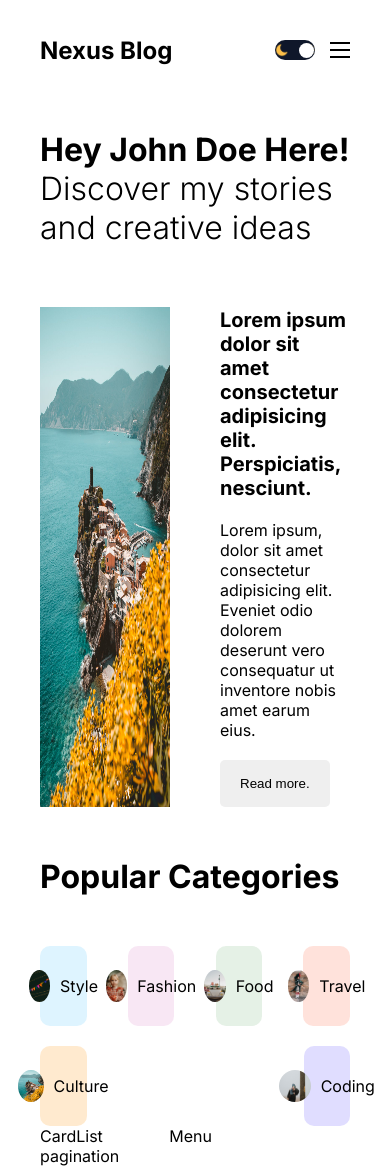
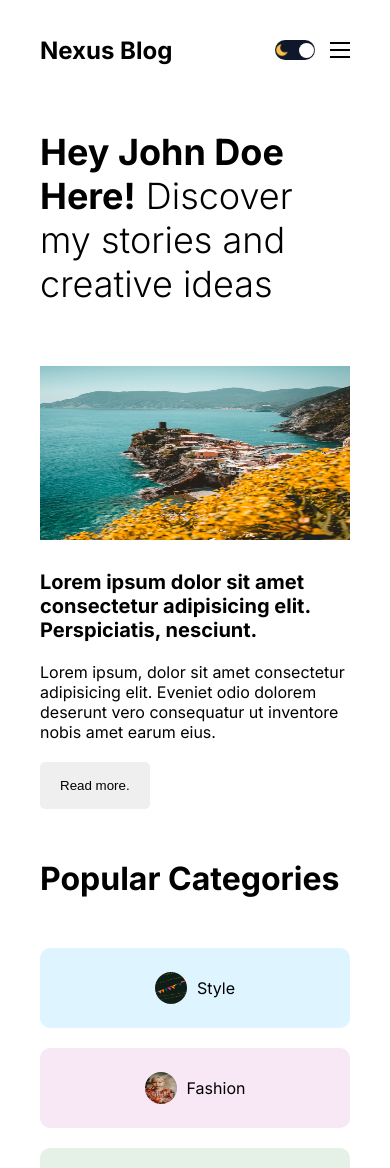
Before and after one commit to Akalanka-00/Nexus-Blog, a Next.js app: page / in a window 390 px wide. Shown: the top 1168 px of the page. Built offline with nearby package versions, Linux system fonts and the light colour scheme.

Commit message:
Category | Feature | Responsive

```diff
--- a/src/components/categoryList/categoryList.module.css
+++ b/src/components/categoryList/categoryList.module.css
@@ -25,3 +25,30 @@
 .image{
     border-radius: 50%;
 }
+
+@media screen and (max-width: 1280px){
+    .category{
+        width: 20%;
+    }
+}
+
+
+@media screen and (max-width: 1024px){
+    .category{
+        width: 25%;
+    }
+}
+
+
+@media screen and (max-width: 768px){
+    .category{
+        width: 45%;
+    }
+}
+
+
+@media screen and (max-width: 640px){
+    .category{
+        width: 100%;
+    }
+}
--- a/src/components/featured/featured.module.css
+++ b/src/components/featured/featured.module.css
@@ -12,16 +12,21 @@
     display: flex;
     align-items: center;
     gap: 50px;
+    flex-direction: row;
 }
 
 .imageContainer{
  flex:1;
- height: 500px;
+ height: 100%;
  position: relative;
+ width: 100%;
+ aspect-ratio: 16 / 9;
 }
 
 .image{
     object-fit: cover;
+    width: 100%;
+    height: 100%;
 }
 
 .textContainer{
@@ -47,3 +52,45 @@
     border-radius: 5px;
     width: max-content;
 }
+
+
+@media screen and (max-width:1280px) {
+    .title{
+        font-size: 72px;
+    }
+
+}
+
+@media screen and (max-width:1024px) {
+    .title{
+        font-size: 64px;
+    }
+
+    .post {
+        flex-direction: column; /* Stack items vertically */
+        gap: 30px; /* Space between the image and text */
+    }
+
+    .imageContainer {
+        height: 300px; /* Set a specific height for the image container */
+        width: 100%; /* Full width for smaller screens */
+    }
+
+    .textContainer {
+        width: 100%; /* Ensure the text takes up full width */
+    }
+}
+
+@media screen and (max-width:768px) {
+    .title{
+        font-size: 48px;
+    }
+}
+
+@media screen and (max-width:640px) {
+    .title{
+        font-size: 36px;
+    }
+
+
+}
```
